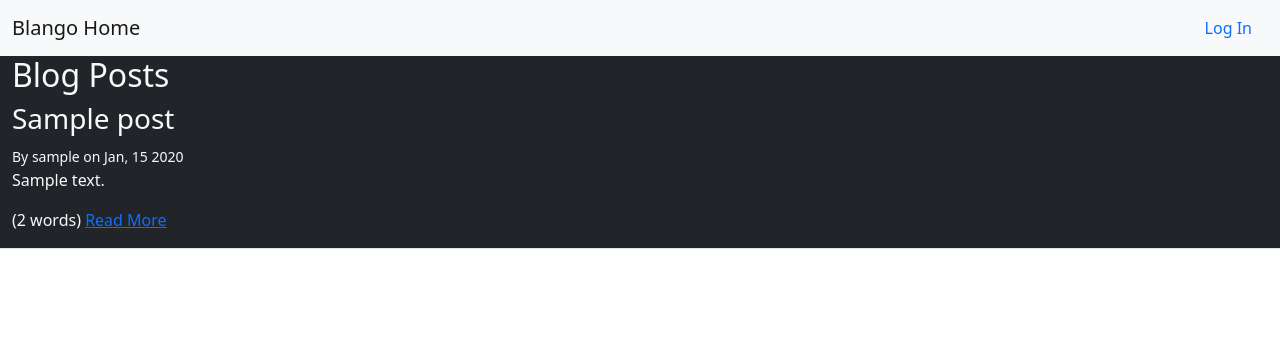
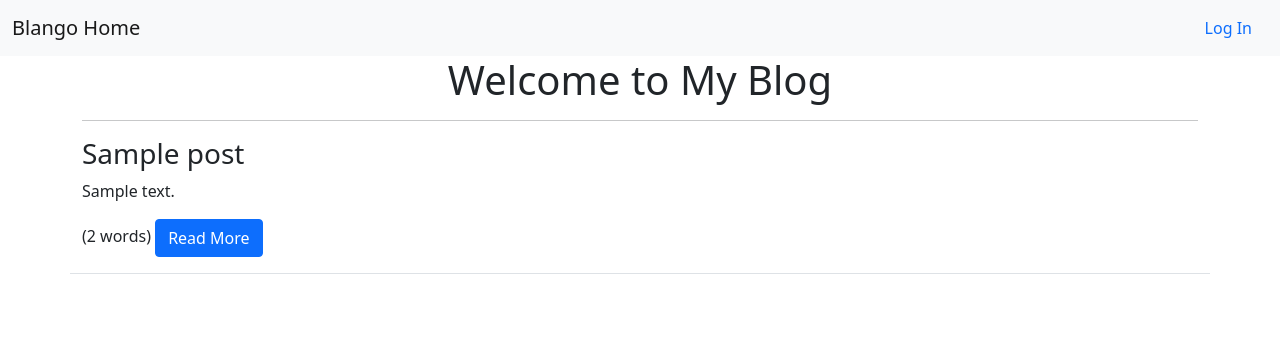
Before and after one commit to phantu279999/BlangoPro, a Django app: template templates/blog/index.html in a window 1280 px wide. Shown: the top 356 px of the page. Run offline with Django 5.2, Linux system fonts and the light colour scheme; the template is opened without the code that fills it: most values are stand-ins (such as "Sample title", 1, 10 or a date in 2020); parts of the project's set-up code (start-up, migrations or seed data) failed here and were passed over.

Commit message:
update code

```diff
--- a/blog/models.py
+++ b/blog/models.py
@@ -40,6 +40,7 @@ class Post(models.Model):
 	title = models.TextField(max_length=100)
 	slug = models.SlugField()
 	summary = models.TextField(max_length=500)
+	content = models.TextField(blank=True)
 	tags = models.ManyToManyField(Tag, related_name='posts')
 	comments = GenericRelation(Comment)
 
--- a/templates/base.html
+++ b/templates/base.html
@@ -5,6 +5,12 @@
     <meta name="viewport" content="width=device-width, initial-scale=1">
     <link href="https://cdn.jsdelivr.net/npm/bootstrap@5.0.2/dist/css/bootstrap.min.css" rel="stylesheet"
           integrity="sha384-EVSTQN3/azprG1Anm3QDgpJLIm9Nao0Yz1ztcQTwFspd3yD65VohhpuuCOmLASjC" crossorigin="anonymous">
+    <style>
+        {% block style %}
+
+        {% endblock %}
+    </style>
+
     <title>{% block title %}
         Welcome to Blango
     {% endblock %}</title>
@@ -24,7 +30,7 @@
         </div>
     </div>
 </nav>
-<div class='container-fluid bg-dark text-light'>
+<div class='container container-fluid'>
     {% block content %}
 
     {% endblock %}
--- a/templates/blog/index.html
+++ b/templates/blog/index.html
@@ -1,16 +1,24 @@
 {% extends "base.html" %}
 {% load blog_extras %}
+
+{% block style %}
+    h1 {
+        text-align: center;
+    }
+{% endblock %}
+
 {% block content %}
-    <h2>Blog Posts</h2>
+    <h1>Welcome to My Blog</h1>
+    <hr>
     {% for post in posts %}
         {% row "border-bottom" %}
             <div class="col">
                 <h3>{{ post.title }}</h3>
-            {% include "blog/post-byline.html" %}
+{#                {% include "blog/post-byline.html" %}#}
                 <p>{{ post.summary }}</p>
                 <p>
                     ({{ post.content|wordcount }} words)
-                <a href="{% url "blog-post-detail" post.slug %}">Read More</a
+                    <a href="{% url "blog-post-detail" post.slug %}"><button class="btn btn-primary">Read More</button></a>
                 </p>
             </div>
         {% endrow %}
```
Also changed, not shown: templates/blog/post-comments.html (+9 -8 lines), templates/blog/post-detail.html (+14 -6 lines), db.sqlite3. Lines whose indentation alone changed are shown as unchanged.
